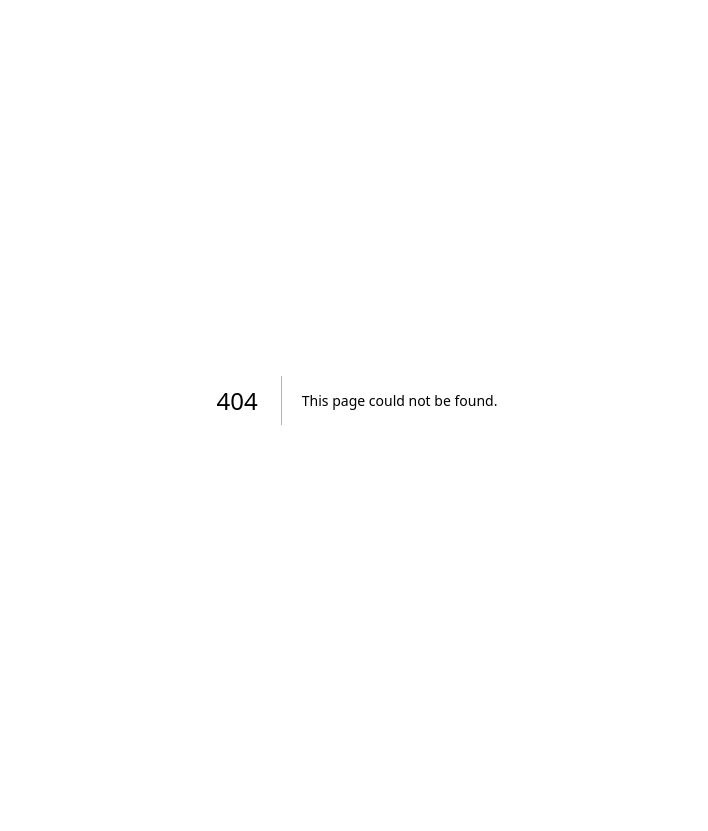
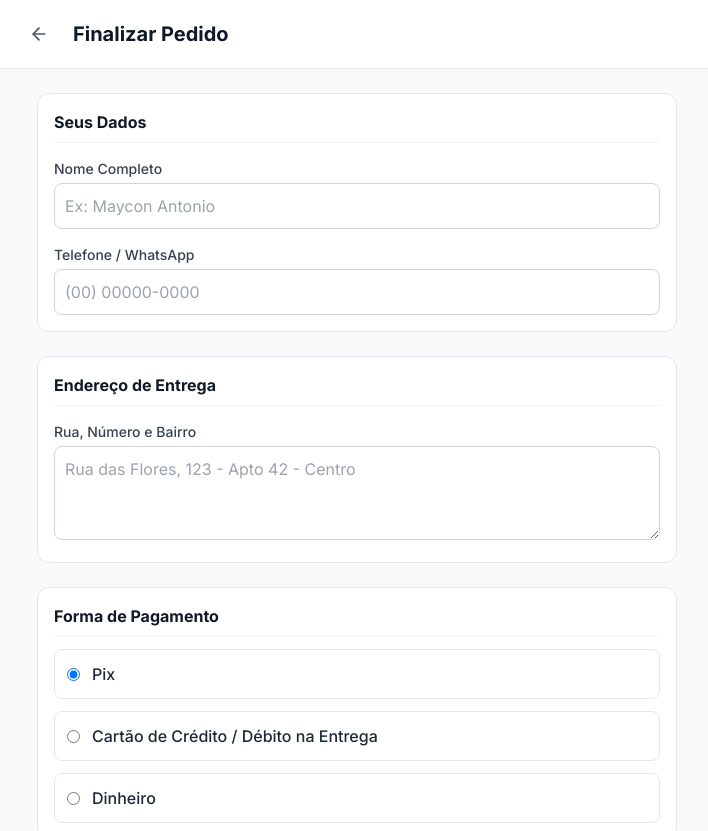
Before and after one commit to mrthoninnys-droid/garagem-com-sistema, a Next.js app: page /checkout in a window 1280 px wide. Before the commit this address had no page. Shown: the top 831 px of the page, without its empty margins (283-991 px from the left). Before the commit the page ends 800 px from the top, so only its background shows below. Built offline with nearby package versions, Linux system fonts and the light colour scheme.

Commit message:
Criada pagina de checkout

```diff
--- /dev/null
+++ b/src/app/checkout/page.tsx
@@ -0,0 +1,142 @@
+'use client';
+
+import { useState } from 'react';
+import { ArrowLeft, CheckCircle } from 'lucide-react';
+import Link from 'next/link';
+
+export default function CheckoutPage() {
+  const [name, setName] = useState('');
+  const [phone, setPhone] = useState('');
+  const [address, setAddress] = useState('');
+  const [paymentMethod, setPaymentMethod] = useState('pix');
+  const [orderSubmitted, setOrderSubmitted] = useState(false);
+
+  const handleSubmit = (e: React.FormEvent) => {
+    e.preventDefault();
+    setOrderSubmitted(true);
+  };
+
+  if (orderSubmitted) {
+    return (
+      <div className="min-h-screen bg-neutral-50 flex flex-col items-center justify-center p-4 text-center">
+        <CheckCircle size={64} className="text-emerald-500 mb-4" />
+        <h1 className="text-2xl font-bold text-neutral-900 mb-2">Pedido Recebido!</h1>
+        <p className="text-neutral-600 mb-6 max-w-sm">
+          Seu pedido foi enviado para a Garagem.Com. Em breve iniciaremos o preparo.
+        </p>
+        <Link
+          href="/customer"
+          className="px-6 py-3 bg-primary text-white font-bold rounded-lg hover:bg-primary/90 transition-colors"
+        >
+          Voltar ao Cardápio
+        </Link>
+      </div>
+    );
+  }
+
+  return (
+    <div className="min-h-screen bg-neutral-50 pb-12">
+      {/* Header */}
+      <div className="bg-white border-b border-neutral-200 p-4 sticky top-0 z-10">
+        <div className="max-w-2xl mx-auto flex items-center gap-4">
+          <Link href="/customer" className="p-2 hover:bg-neutral-100 rounded-lg text-neutral-600">
+            <ArrowLeft size={20} />
+          </Link>
+          <h1 className="text-xl font-bold text-neutral-900">Finalizar Pedido</h1>
+        </div>
+      </div>
+
+      <div className="max-w-2xl mx-auto px-4 mt-6">
+        <form onSubmit={handleSubmit} className="space-y-6">
+          {/* Dados do Cliente */}
+          <div className="bg-white p-4 rounded-xl border border-neutral-200 space-y-4">
+            <h2 className="font-bold text-neutral-900 border-b border-neutral-100 pb-2">Seus Dados</h2>
+            <div>
+              <label className="block text-sm font-medium text-neutral-700 mb-1">Nome Completo</label>
+              <input
+                type="text"
+                required
+                value={name}
+                onChange={(e) => setName(e.target.value)}
+                placeholder="Ex: Maycon Antonio"
+                className="w-full p-2.5 border border-neutral-300 rounded-lg focus:outline-none focus:ring-2 focus:ring-primary"
+              />
+            </div>
+            <div>
+              <label className="block text-sm font-medium text-neutral-700 mb-1">Telefone / WhatsApp</label>
+              <input
+                type="tel"
+                required
+                value={phone}
+                onChange={(e) => setPhone(e.target.value)}
+                placeholder="(00) 00000-0000"
+                className="w-full p-2.5 border border-neutral-300 rounded-lg focus:outline-none focus:ring-2 focus:ring-primary"
+              />
+            </div>
+          </div>
+
+          {/* Endereço de Entrega */}
+          <div className="bg-white p-4 rounded-xl border border-neutral-200 space-y-4">
+            <h2 className="font-bold text-neutral-900 border-b border-neutral-100 pb-2">Endereço de Entrega</h2>
+            <div>
+              <label className="block text-sm font-medium text-neutral-700 mb-1">Rua, Número e Bairro</label>
+              <textarea
+                required
+                rows={3}
+                value={address}
+                onChange={(e) => setAddress(e.target.value)}
+                placeholder="Rua das Flores, 123 - Apto 42 - Centro"
+                className="w-full p-2.5 border border-neutral-300 rounded-lg focus:outline-none focus:ring-2 focus:ring-primary"
+              />
+            </div>
+          </div>
+
+          {/* Forma de Pagamento */}
+          <div className="bg-white p-4 rounded-xl border border-neutral-200 space-y-3">
+            <h2 className="font-bold text-neutral-900 border-b border-neutral-100 pb-2">Forma de Pagamento</h2>
+
+            <label className="flex items-center gap-3 p-3 border border-neutral-200 rounded-lg cursor-pointer hover:bg-neutral-50">
+              <input
+                type="radio"
+                name="payment"
+                value="pix"
+                checked={paymentMethod === 'pix'}
+                onChange={(e) => setPaymentMethod(e.target.value)}
+              />
+              <span className="font-medium text-neutral-800">Pix</span>
+            </label>
+
+            <label className="flex items-center gap-3 p-3 border border-neutral-200 rounded-lg cursor-pointer hover:bg-neutral-50">
+              <input
+                type="radio"
+                name="payment"
+                value="card"
+                checked={paymentMethod === 'card'}
+                onChange={(e) => setPaymentMethod(e.target.value)}
+              />
+              <span className="font-medium text-neutral-800">Cartão de Crédito / Débito na Entrega</span>
+            </label>
+
+            <label className="flex items-center gap-3 p-3 border border-neutral-200 rounded-lg cursor-pointer hover:bg-neutral-50">
+              <input
+                type="radio"
+                name="payment"
+                value="cash"
+                checked={paymentMethod === 'cash'}
+                onChange={(e) => setPaymentMethod(e.target.value)}
+              />
+              <span className="font-medium text-neutral-800">Dinheiro</span>
+            </label>
+          </div>
+
+          <button
+            type="submit"
+            className="w-full py-3.5 bg-primary text-white font-bold rounded-xl hover:bg-primary/90 transition-colors shadow-md text-lg"
+          >
+            Confirmar e Enviar Pedido
+          </button>
+        </form>
+      </div>
+    </div>
+  );
+}
```
